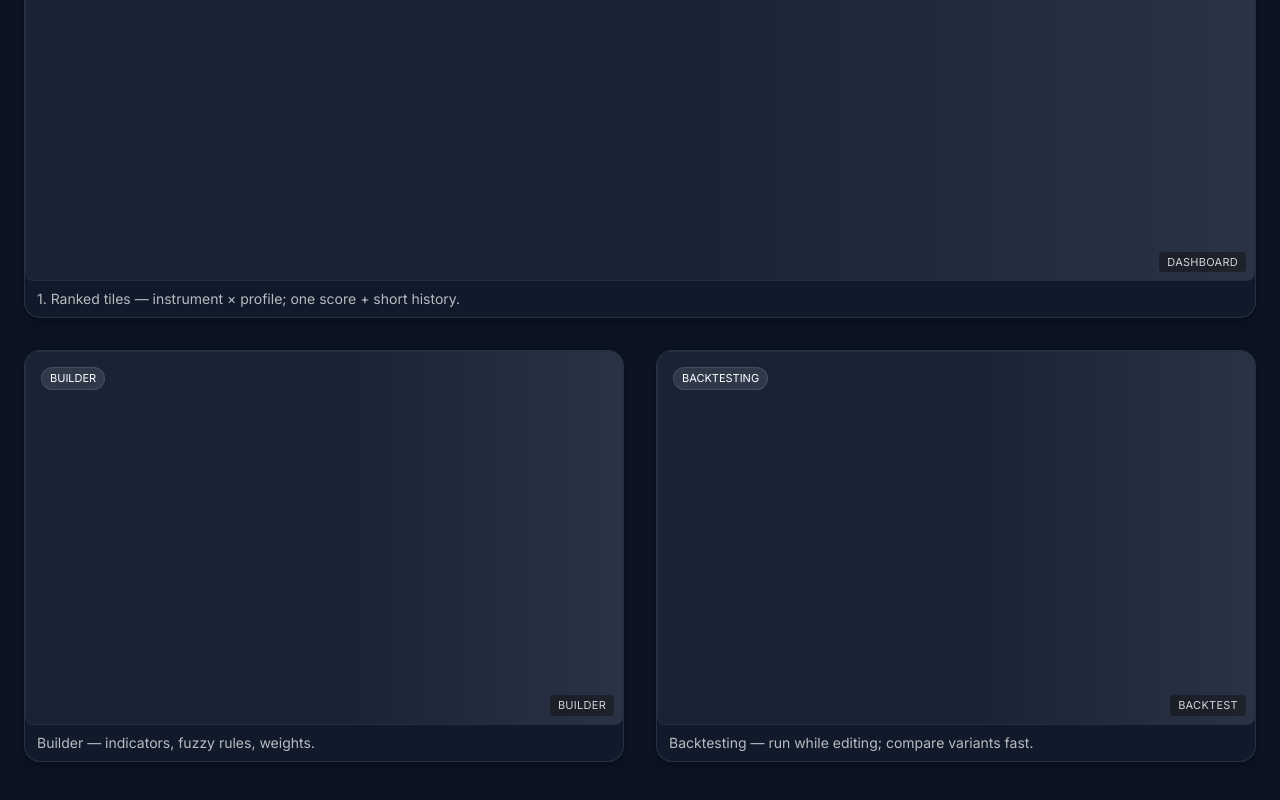
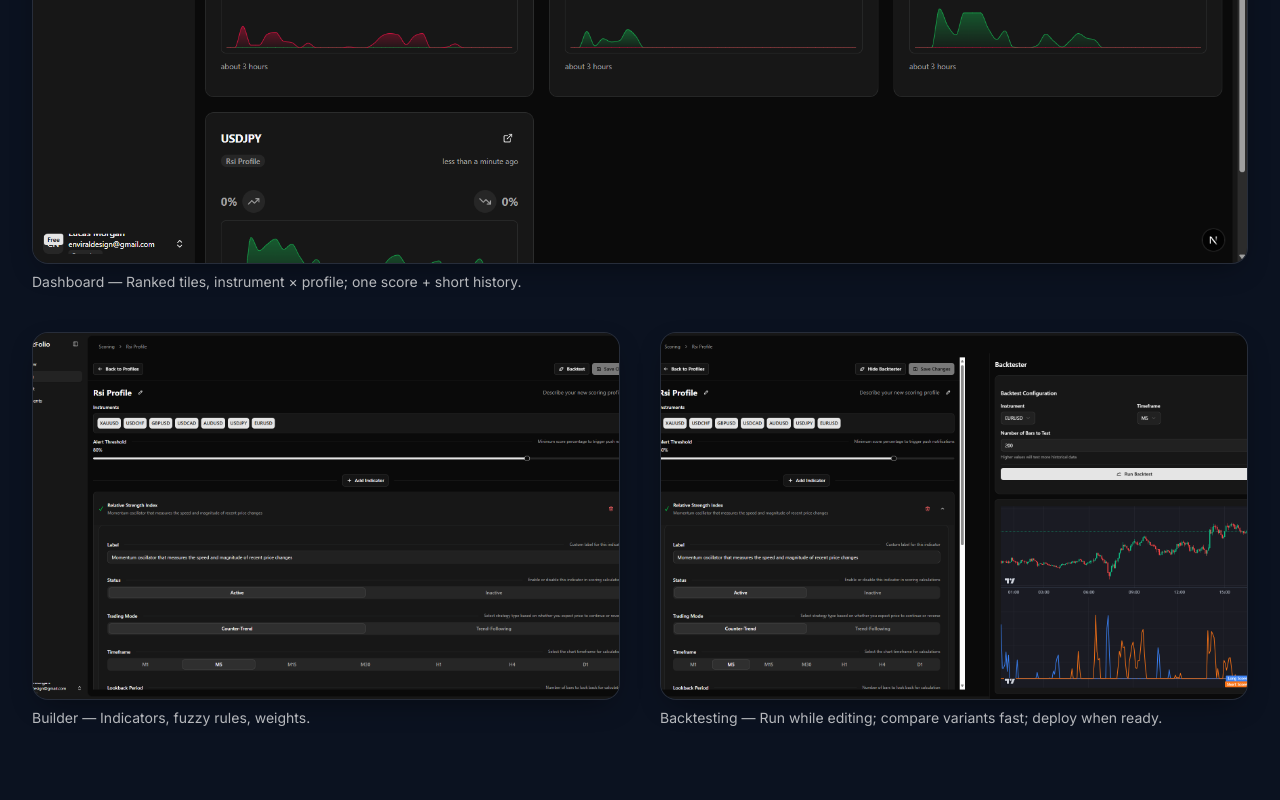
Before and after one commit to EnviralDesign/FuzzFolio-Landing, a website built with Vite: page index.html in a window 1280 px wide. Shown: the part 1872-2672 px from the top of the page. Built offline with nearby package versions, Linux system fonts and the light colour scheme.

Commit message:
style: update typography and layout across multiple components for improved visual consistency and user engagement

```diff
--- a/src/components/howItWorks.js
+++ b/src/components/howItWorks.js
@@ -4,7 +4,7 @@ export default function HowItWorks() {
   section.className = 'section py-20 md:py-24';
   section.innerHTML = `
     <div class="max-w-7xl mx-auto px-4 sm:px-6">
-      <h2 class="text-5xl md:text-6xl font-bold tracking-tight text-center">How it <span class="bg-gradient-to-b from-white to-slate-300/90 bg-clip-text text-transparent">works</span></h2>
+      <h2 class="text-4xl md:text-5xl font-bold tracking-tight text-center">How it <span class="bg-gradient-to-b from-white to-slate-300/90 bg-clip-text text-transparent">works</span></h2>
       <div class="mt-8 grid grid-cols-1 md:grid-cols-3 gap-6 md:gap-8">
         <article tabindex="0" class="group p-6 rounded-2xl border border-white/10 bg-slate-800/50 text-left transition-all duration-200 hover:-translate-y-[2px] shadow-md hover:shadow-lg focus:outline-none focus:ring-2 focus:ring-white/10 motion-safe:animate-fade-up [animation-delay:0s]">
           <h3 class="text-[22px] font-semibold mb-1">Build</h3>
--- a/src/components/insideApp.js
+++ b/src/components/insideApp.js
@@ -1,38 +1,38 @@
+import dashboardImg from '../media/dashboard.png';
+import builderImg from '../media/builder.png';
+import backtestingImg from '../media/backtesting.png';
+
 export default function InsideApp() {
   const section = document.createElement('section');
   section.id = 'inside';
-  section.className = 'section py-20 md:py-24';
+  section.className = 'section px-6 md:px-8 py-24 md:py-28';
   section.innerHTML = `
-    <div class="max-w-7xl mx-auto px-4 sm:px-6">
-      <h2 class="text-5xl md:text-6xl font-bold tracking-tight text-center">Inside the <span class="bg-gradient-to-b from-white to-slate-300/90 bg-clip-text text-transparent">app</span></h2>
+    <div class="max-w-7xl mx-auto">
+      <h2 class="text-4xl md:text-5xl font-bold tracking-tight text-center">Inside the <span class="bg-gradient-to-b from-white to-slate-300/90 bg-clip-text text-transparent">app</span></h2>
 
-      <div class="mt-10 grid grid-cols-12 gap-6 md:gap-8">
+      <div class="mt-10 grid grid-cols-12 gap-8 md:gap-10">
         <!-- Top row: one big full-width dashboard -->
-        <figure class="relative col-span-12 rounded-2xl overflow-hidden border border-white/10 bg-slate-800/40 shadow-md">
-          <div class="skeleton aspect-[16/9]" role="img" aria-label="Dashboard preview">
-            <span class="skeleton-label">dashboard</span>
-          </div>
-          <figcaption class="px-3 py-2 text-sm text-white/70">1. Ranked tiles — instrument × profile; one score + short history.</figcaption>
-          <span class="absolute top-4 left-4 text-[11px] px-2 py-0.5 rounded-full bg-white/10 border border-white/10">DASHBOARD</span>
-          <span class="absolute top-4 right-4 text-[11px] px-2 py-0.5 rounded-full bg-white/10 border border-white/10">Simulated data</span>
-        </figure>
+        <div class="col-span-12">
+          <figure class="aspect-[16/9] rounded-2xl overflow-hidden border border-white/10 bg-white/[0.02] shadow-[0_10px_30px_-10px_rgba(0,0,0,0.45)]">
+            <img src="${dashboardImg}" alt="Dashboard preview showing ranked market tiles with scores and sparklines." loading="lazy" decoding="async" class="w-full h-full object-cover" />
+          </figure>
+          <figcaption class="mt-2 text-sm text-white/70">Dashboard — Ranked tiles, instrument × profile; one score + short history.</figcaption>
+        </div>
 
         <!-- Bottom row: two halves -->
-        <figure class="relative col-span-12 lg:col-span-6 rounded-2xl overflow-hidden border border-white/10 bg-slate-800/40 shadow-md">
-          <div class="skeleton aspect-[16/10]" role="img" aria-label="Profile builder">
-            <span class="skeleton-label">builder</span>
-          </div>
-          <figcaption class="px-3 py-2 text-sm text-white/70">Builder — indicators, fuzzy rules, weights.</figcaption>
-          <span class="absolute top-4 left-4 text-[11px] px-2 py-0.5 rounded-full bg-white/10 border border-white/10">BUILDER</span>
-        </figure>
+        <div class="col-span-12 lg:col-span-6">
+          <figure class="aspect-[16/10] rounded-2xl overflow-hidden border border-white/10 bg-white/[0.02] shadow-[0_10px_30px_-10px_rgba(0,0,0,0.45)]">
+            <img src="${builderImg}" alt="Profile Builder with indicators, fuzzy rules, and weights." loading="lazy" decoding="async" class="w-full h-full object-cover" />
+          </figure>
+          <figcaption class="mt-2 text-sm text-white/70">Builder — Indicators, fuzzy rules, weights.</figcaption>
+        </div>
 
-        <figure class="relative col-span-12 lg:col-span-6 rounded-2xl overflow-hidden border border-white/10 bg-slate-800/40 shadow-md">
-          <div class="skeleton aspect-[16/10]" role="img" aria-label="Backtesting">
-            <span class="skeleton-label">backtest</span>
-          </div>
-          <figcaption class="px-3 py-2 text-sm text-white/70">Backtesting — run while editing; compare variants fast.</figcaption>
-          <span class="absolute top-4 left-4 text-[11px] px-2 py-0.5 rounded-full bg-white/10 border border-white/10">BACKTESTING</span>
-        </figure>
+        <div class="col-span-12 lg:col-span-6">
+          <figure class="aspect-[16/10] rounded-2xl overflow-hidden border border-white/10 bg-white/[0.02] shadow-[0_10px_30px_-10px_rgba(0,0,0,0.45)]">
+            <img src="${backtestingImg}" alt="Backtesting panel displaying profile behavior on recent history." loading="lazy" decoding="async" class="w-full h-full object-cover" />
+          </figure>
+          <figcaption class="mt-2 text-sm text-white/70">Backtesting — Run while editing; compare variants fast; deploy when ready.</figcaption>
+        </div>
       </div>
     </div>
   `;
--- a/src/components/sampleMoments.js
+++ b/src/components/sampleMoments.js
@@ -4,7 +4,7 @@ export default function SampleMoments() {
   section.className = 'section py-20 md:py-24';
   section.innerHTML = `
     <div class="max-w-7xl mx-auto px-4 sm:px-6">
-      <h2 class="text-5xl md:text-6xl font-bold tracking-tight text-center">Sample <span class="bg-gradient-to-b from-white to-slate-300/90 bg-clip-text text-transparent">moments</span></h2>
+      <h2 class="text-4xl md:text-5xl font-bold tracking-tight text-center">Sample <span class="bg-gradient-to-b from-white to-slate-300/90 bg-clip-text text-transparent">moments</span></h2>
 
       <div class="mt-8 grid grid-cols-1 md:grid-cols-3 gap-6 md:gap-8">
         ${[0,1,2].map((i,idx)=>`
--- a/src/components/whyChips.js
+++ b/src/components/whyChips.js
@@ -4,7 +4,7 @@ export default function WhyChips() {
   section.className = 'section py-20 md:py-24';
   section.innerHTML = `
     <div class="max-w-7xl mx-auto px-4 sm:px-6">
-      <h2 class="text-5xl md:text-6xl font-bold tracking-tight text-center">Why it <span class="bg-gradient-to-b from-white to-slate-300/90 bg-clip-text text-transparent">works</span></h2>
+      <h2 class="text-4xl md:text-5xl font-bold tracking-tight text-center">Why it <span class="bg-gradient-to-b from-white to-slate-300/90 bg-clip-text text-transparent">works</span></h2>
 
       <div class="mt-8 grid grid-cols-1 sm:grid-cols-2 lg:grid-cols-3 gap-6 md:gap-8">
         <!-- Live ranking dashboard -->
--- a/src/styles.css
+++ b/src/styles.css
@@ -122,7 +122,7 @@
     @apply py-20;
   }
   .section-title {
-    @apply text-4xl md:text-5xl font-bold text-center mb-4;
+    @apply text-4xl md:text-5xl font-bold tracking-tight text-center mb-4;
   }
   .card {
     @apply bg-white/10 backdrop-blur rounded-2xl p-6 shadow;
```
